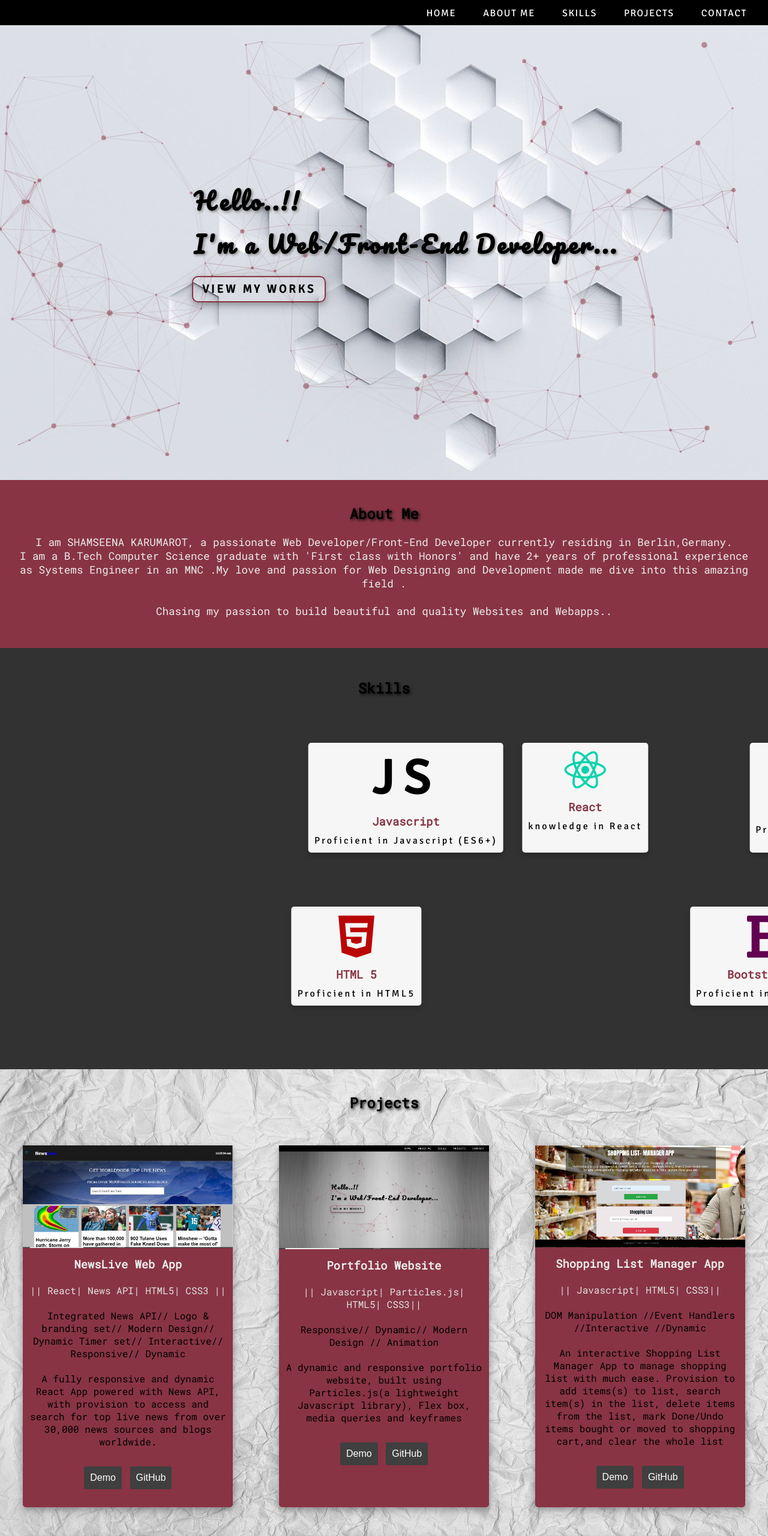
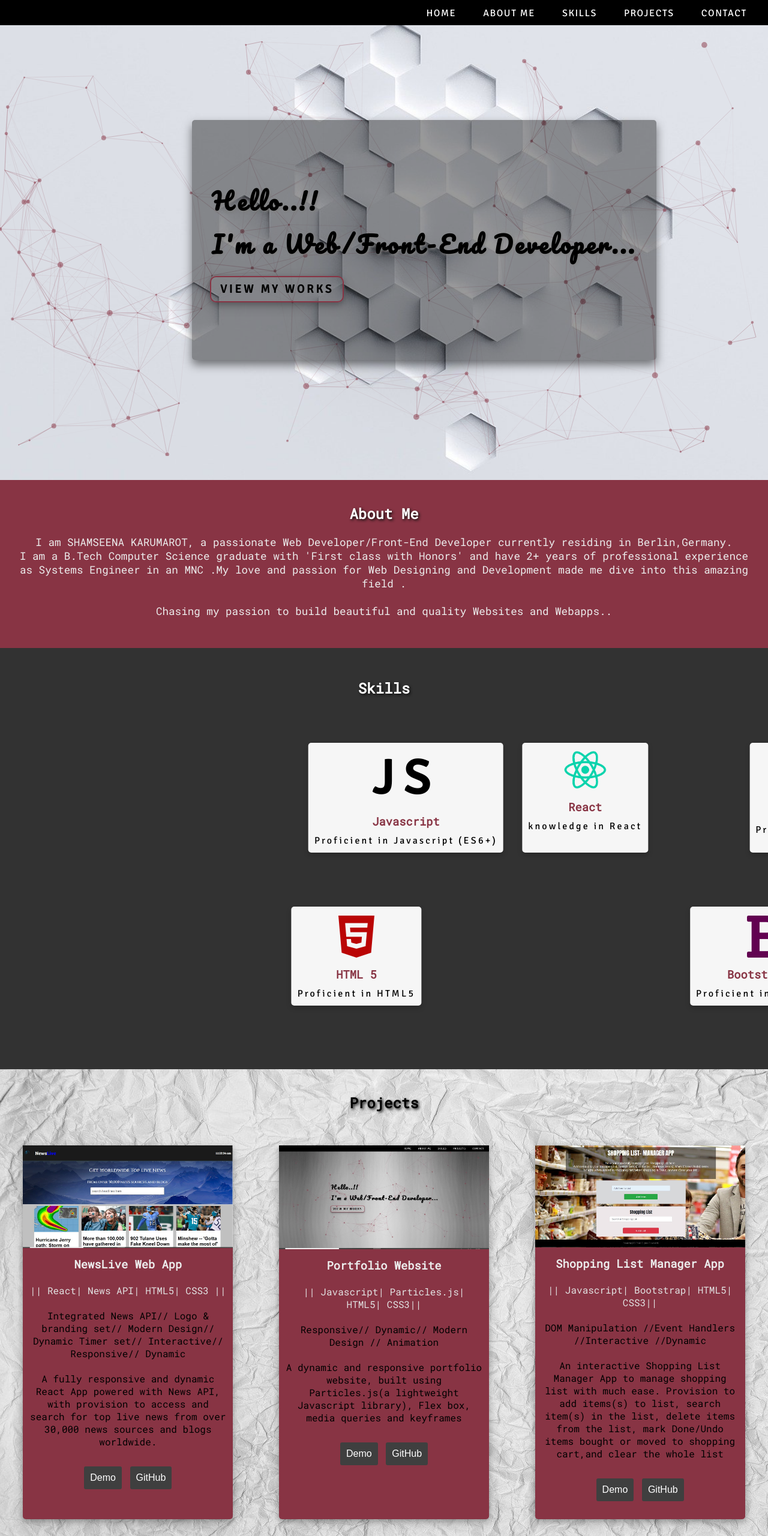
Before and after one commit to shamseena-dev/My-Portfolio, a plain HTML site: page index.html in a window 1280 px wide. Shown: the top 2560 px of the page at 60% size. Drawn offline with Linux system fonts and the light colour scheme.

Commit message:
added a transparent box in homepageflex

```diff
--- a/index.html
+++ b/index.html
@@ -137,7 +137,7 @@
 	 						<div class="detailsContainer">
 
 	 							<h3>Shopping List Manager App</h3><br>
-	 							<p>|| Javascript| HTML5| CSS3|| </p><br/>
+	 							<p>|| Javascript| Bootstrap| HTML5| CSS3||</p><br/>
 	 							<p> DOM Manipulation //Event Handlers //Interactive //Dynamic </p><br/>
 	 							<p> An interactive Shopping List Manager App to manage shopping list with much ease. Provision to add items(s) to list, search item(s) in the list, delete items from the list, mark Done/Undo items bought or moved to shopping cart,and clear the whole list</p>
 	 							<br>
@@ -150,7 +150,7 @@
 	 						<div class="detailsContainer">
 
 	 							<h3>Mini-Portfolio-Card Maker</h3><br>
-	 							<p>|| Javascript| HTML5| CSS3|| </p><br/>
+	 							<p>|| Javascript|Bootstrap| HTML5| CSS3|| </p><br/>
 	 							<p> DOM Manipulation //Event Handlers //Interactive //Responsive //Accessing and Updating Image file </p><br/>
 	 							<p> An interactive and live Mini-Portfolio Card maker built on Vanilla Javascript,  using DOM manipulation and Event Handlers  </p>
 	 							<br>
--- a/style.css
+++ b/style.css
@@ -18,7 +18,10 @@ section h2{
 	text-shadow: 2px 2px 4px #0f0f0f;
 	padding-top:40px;
 	padding-bottom: 30px;
-
+	color: white;
+}
+.projects h2{
+	color: black;
 }
 section{
 
@@ -136,6 +139,11 @@ header .navbar li a{
 	top:25%;
 	margin:auto;
 	left:25%;
+	background-color: rgba(0,0,0,0.4);
+	color: white;
+	padding:20px 30px;
+	box-shadow: 0 8px 16px 0 rgba(0,0,0,0.5);
+	border-radius: 5px;
 
 }
 
@@ -245,6 +253,7 @@ header .navbar li a{
 	color:black;
 	margin-top:20px;
 	font-family: 'Roboto Mono', monospace;
+	color: white;
 
 
 }
```
